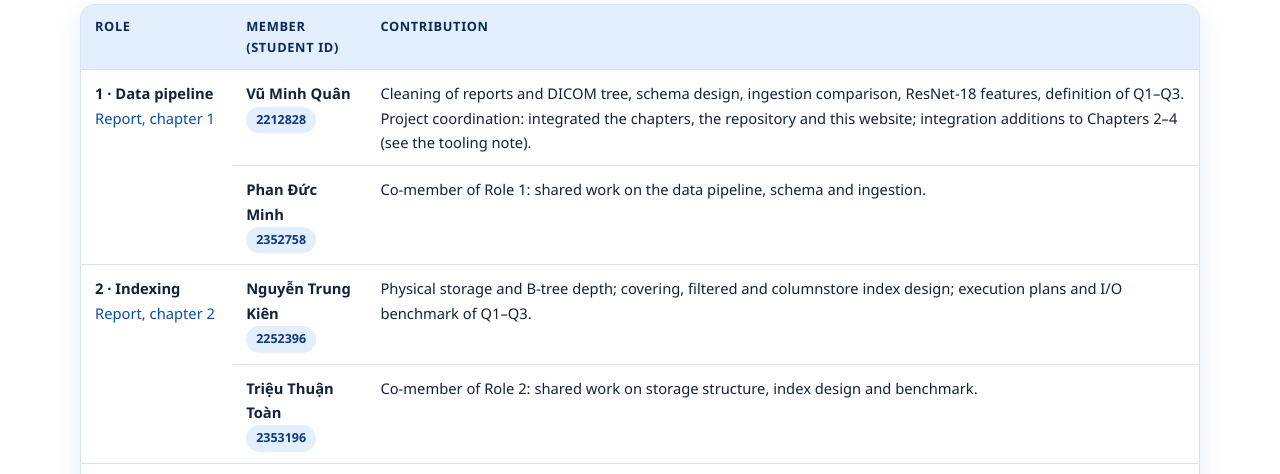
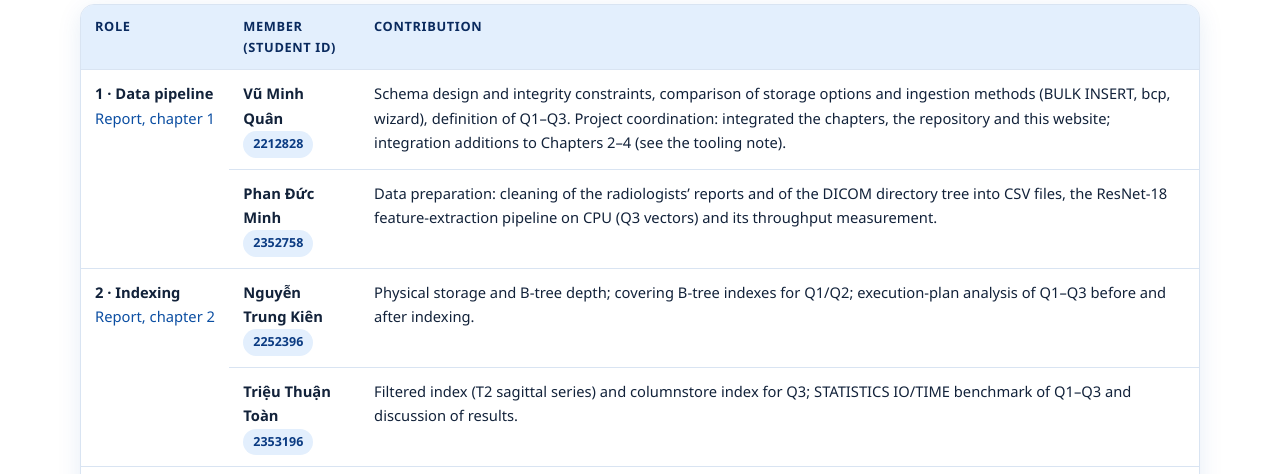
Before and after one commit to qmarcusv/DBMS_TA_Group2, a plain HTML site: page docs/team.html in a window 1280 px wide. Shown: the part 532-1006 px from the top of the page. Drawn offline with Linux system fonts and the light colour scheme.

Commit message:
Team: split Role 1 and Role 2 contributions between both members
Co-Authored-By: Claude Sonnet 5.5 <noreply@anthropic.com>

```diff
--- a/docs/team.html
+++ b/docs/team.html
@@ -26,10 +26,10 @@
       <table>
         <thead><tr><th>Role</th><th>Member (student ID)</th><th>Contribution</th></tr></thead>
         <tbody>
-          <tr><td rowspan="2"><b>1 · Data pipeline</b><br><a href="report.pdf#page=6">Report, chapter 1</a></td><td><b>Vũ Minh Quân</b><br><span class="pill">2212828</span></td><td>Cleaning of reports and DICOM tree, schema design, ingestion comparison, ResNet-18 features, definition of Q1–Q3. Project coordination: integrated the chapters, the repository and this website; integration additions to Chapters 2–4 (see the tooling note).</td></tr>
-          <tr><td><b>Phan Đức Minh</b><br><span class="pill">2352758</span></td><td>Co-member of Role 1: shared work on the data pipeline, schema and ingestion.</td></tr>
-          <tr><td rowspan="2"><b>2 · Indexing</b><br><a href="report.pdf#page=10">Report, chapter 2</a></td><td><b>Nguyễn Trung Kiên</b><br><span class="pill">2252396</span></td><td>Physical storage and B-tree depth; covering, filtered and columnstore index design; execution plans and I/O benchmark of Q1–Q3.</td></tr>
-          <tr><td><b>Triệu Thuận Toàn</b><br><span class="pill">2353196</span></td><td>Co-member of Role 2: shared work on storage structure, index design and benchmark.</td></tr>
+          <tr><td rowspan="2"><b>1 · Data pipeline</b><br><a href="report.pdf#page=6">Report, chapter 1</a></td><td><b>Vũ Minh Quân</b><br><span class="pill">2212828</span></td><td>Schema design and integrity constraints, comparison of storage options and ingestion methods (BULK INSERT, bcp, wizard), definition of Q1–Q3. Project coordination: integrated the chapters, the repository and this website; integration additions to Chapters 2–4 (see the tooling note).</td></tr>
+          <tr><td><b>Phan Đức Minh</b><br><span class="pill">2352758</span></td><td>Data preparation: cleaning of the radiologists’ reports and of the DICOM directory tree into CSV files, the ResNet-18 feature-extraction pipeline on CPU (Q3 vectors) and its throughput measurement.</td></tr>
+          <tr><td rowspan="2"><b>2 · Indexing</b><br><a href="report.pdf#page=10">Report, chapter 2</a></td><td><b>Nguyễn Trung Kiên</b><br><span class="pill">2252396</span></td><td>Physical storage and B-tree depth; covering B-tree indexes for Q1/Q2; execution-plan analysis of Q1–Q3 before and after indexing.</td></tr>
+          <tr><td><b>Triệu Thuận Toàn</b><br><span class="pill">2353196</span></td><td>Filtered index (T2 sagittal series) and columnstore index for Q3; STATISTICS IO/TIME benchmark of Q1–Q3 and discussion of results.</td></tr>
           <tr><td rowspan="2"><b>3 · Query optimization</b><br><a href="report.pdf#page=16">Report, chapter 3</a></td><td><b>Hồ Lê Minh Quân</b><br><span class="pill">2352988</span></td><td>Plan analysis of Q1 and Q3: operators, cardinality estimates, statistics, Hash Match vs. Nested Loops.</td></tr>
           <tr><td><b>Huỳnh Minh Khôi</b><br><span class="pill">2352608</span></td><td>Plan analysis of Q2 (LIKE estimate, scan properties).</td></tr>
           <tr><td rowspan="2"><b>4 · Transactions</b><br><a href="report.pdf#page=48">Report, chapter 4</a></td><td><b>Đinh Cao Thiên Lộc</b><br><span class="pill">2352708</span></td><td>ACID, Write-Ahead Logging, buffer pool and checkpoint, crash-recovery simulation, transaction benchmark script.</td></tr>
```
Also changed, not shown: 1 other file.
